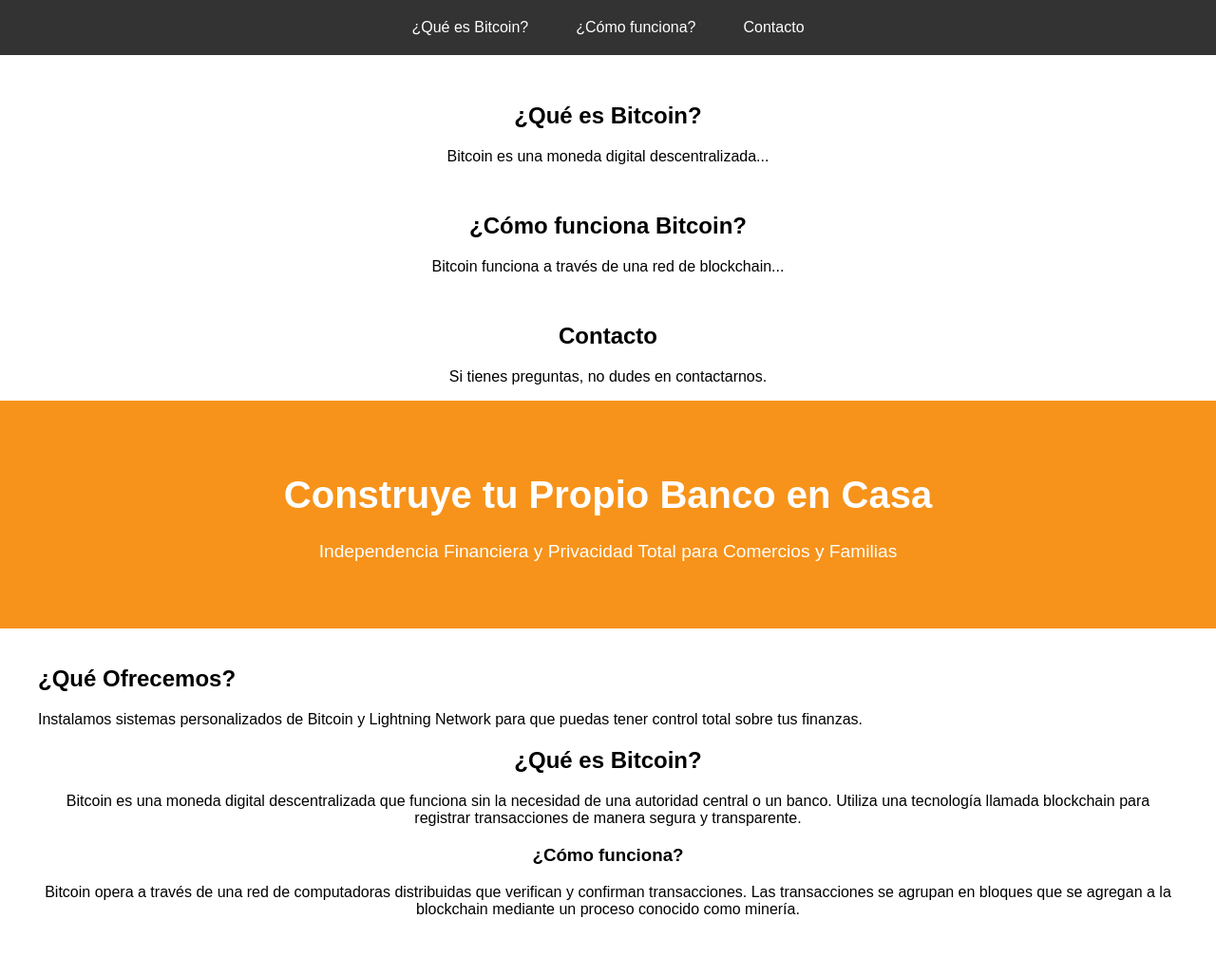
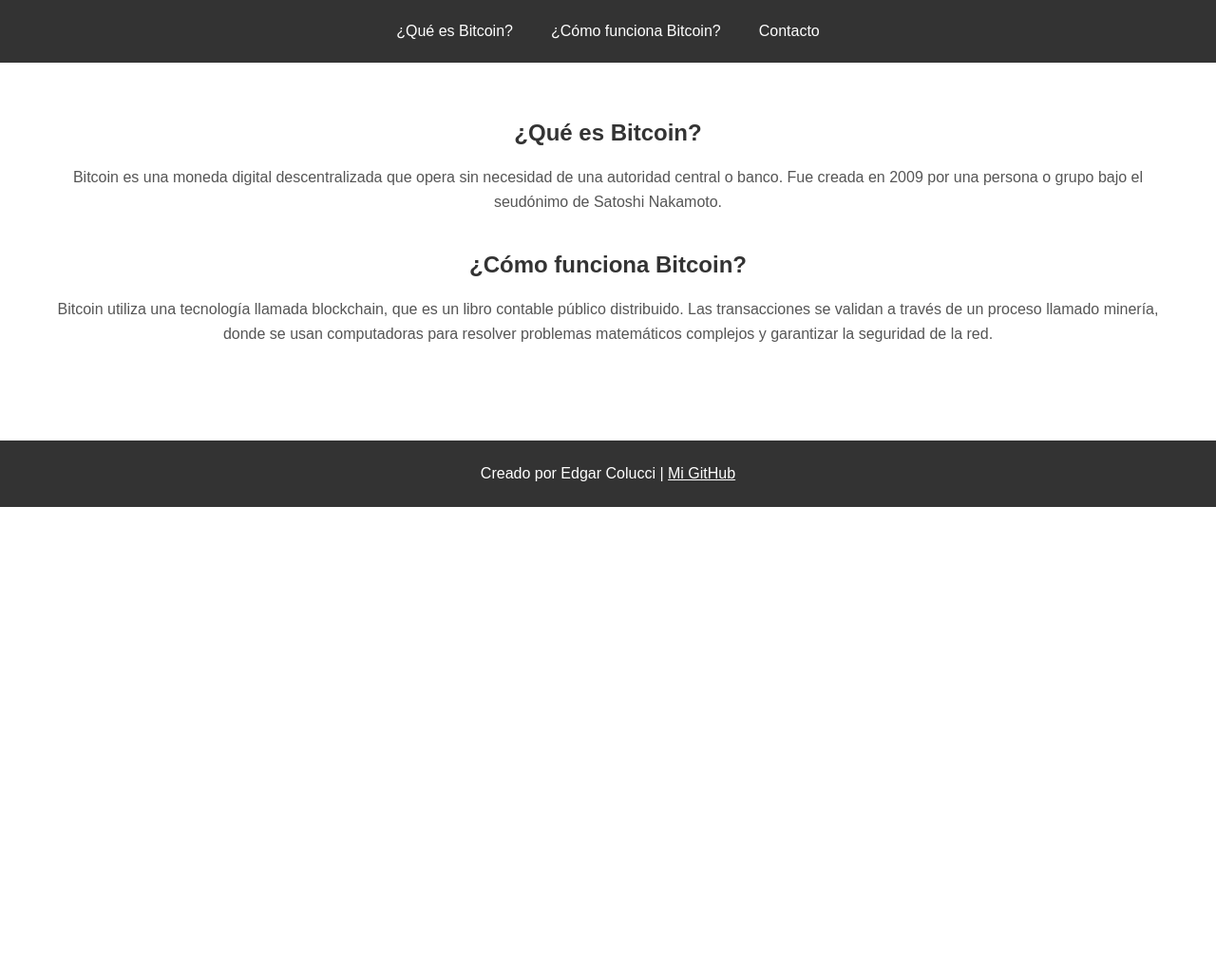
Before and after one commit to edgarcolucci/Btc-lightning-informacion, a plain HTML site: page index.html in a window 1280 px wide. Shown: the whole page at 95% size. After the commit the page ends 800 px from the top, so only its background shows below. Drawn offline with Linux system fonts and the light colour scheme.

Commit message:
Update index.html

```diff
--- a/index.html
+++ b/index.html
@@ -3,113 +3,90 @@
 <head>
   <meta charset="UTF-8">
   <meta name="viewport" content="width=device-width, initial-scale=1.0">
-    <title>hola Construye tu Propio Banco en Casa</title>
+  <title>Bitcoin Información</title>
   <style>
-        /* Estilos básicos */
     body {
       font-family: Arial, sans-serif;
       margin: 0;
       padding: 0;
     }
-        .hero {
-            background-color: #f7931a;
-            color: white;
-            text-align: center;
-            padding: 50px 20px;
-        }
-        .hero h1 {
-            font-size: 2.5em;
-        }
-        .hero p {
-            font-size: 1.2em;
-        }
-        .container {
-            max-width: 1200px;
-            margin: auto;
-            padding: 20px;
-        }
-        .section {
-            margin-bottom: 40px;
-        }
-    </style>
-</head>
-    <!DOCTYPE html>
-<html lang="es">
-<head>
-  <meta charset="UTF-8">
-  <meta name="viewport" content="width=device-width, initial-scale=1.0">
-  <title>Mi Página Bitcoin</title>
-  <style>
-    /* Estilo para el menú */
+
+    /* Estilo del menú */
     .navbar {
       display: flex;
       justify-content: center;
       background-color: #333;
-      padding: 10px;
-      position: sticky;
-      top: 0;
-      z-index: 1000;
+      padding: 10px 0;
     }
 
     .navbar a {
       color: white;
       text-decoration: none;
-      padding: 10px 20px;
-      margin: 0 5px;
-      font-family: Arial, sans-serif;
+      padding: 14px 20px;
+      text-align: center;
     }
 
     .navbar a:hover {
       background-color: #575757;
-      border-radius: 5px;
+      color: white;
+    }
+
+    /* Contenido centrado */
+    .content {
+      text-align: center;
+      padding: 20px;
+    }
+
+    .section {
+      margin: 40px 20px;
+    }
+
+    .section h1 {
+      color: #333;
+    }
+
+    .section p {
+      color: #555;
+      line-height: 1.6;
+    }
+
+    footer {
+      background-color: #333;
+      color: white;
+      text-align: center;
+      padding: 10px 0;
+      margin-top: 40px;
     }
   </style>
 </head>
 <body>
-  <!-- Menú de navegación -->
+  <!-- Menú superior -->
   <div class="navbar">
     <a href="#que-es-bitcoin">¿Qué es Bitcoin?</a>
-    <a href="#como-funciona">¿Cómo funciona?</a>
+    <a href="#como-funciona">¿Cómo funciona Bitcoin?</a>
     <a href="#contacto">Contacto</a>
   </div>
 
-  <!-- Contenido de la página -->
-  <section id="que-es-bitcoin" style="text-align: center; margin-top: 50px;">
+  <!-- Contenido -->
+  <div class="content">
+    <section id="que-es-bitcoin" class="section">
       <h1>¿Qué es Bitcoin?</h1>
-    <p>Bitcoin es una moneda digital descentralizada...</p>
+      <p>
+        Bitcoin es una moneda digital descentralizada que opera sin necesidad de una autoridad central o banco. Fue creada en 2009 por una persona o grupo bajo el seudónimo de Satoshi Nakamoto.
+      </p>
     </section>
 
-  <section id="como-funciona" style="text-align: center; margin-top: 50px;">
+    <section id="como-funciona" class="section">
       <h1>¿Cómo funciona Bitcoin?</h1>
-    <p>Bitcoin funciona a través de una red de blockchain...</p>
+      <p>
+        Bitcoin utiliza una tecnología llamada blockchain, que es un libro contable público distribuido. Las transacciones se validan a través de un proceso llamado minería, donde se usan computadoras para resolver problemas matemáticos complejos y garantizar la seguridad de la red.
+      </p>
     </section>
+  </div>
 
-  <section id="contacto" style="text-align: center; margin-top: 50px;">
-    <h1>Contacto</h1>
-    <p>Si tienes preguntas, no dudes en contactarnos.</p>
-  </section>
+  <!-- Pie de página -->
+  <footer id="contacto">
+    <p>Creado por Edgar Colucci | <a href="https://github.com/edgarcolucci" style="color: white;">Mi GitHub</a></p>
+  </footer>
 </body>
 </html>
-<body>
-    <header class="hero">
-        <h1>Construye tu Propio Banco en Casa</h1>
-        <p>Independencia Financiera y Privacidad Total para Comercios y Familias</p>
-    </header>
-    <main class="container">
-        <section class="section">
-            <h2>¿Qué Ofrecemos?</h2>
-            <p>Instalamos sistemas personalizados de Bitcoin y Lightning Network para que puedas tener control total sobre tus finanzas.</p>
-       <section style="text-align: center;">
-  <h2>¿Qué es Bitcoin?</h2>
-  <p>
-    Bitcoin es una moneda digital descentralizada que funciona sin la necesidad de una autoridad central
-    o un banco. Utiliza una tecnología llamada blockchain para registrar transacciones de manera segura
-    y transparente.
-  </p>
-  <h3>¿Cómo funciona?</h3>
-  <p>
-    Bitcoin opera a través de una red de computadoras distribuidas que verifican y confirman transacciones.
-    Las transacciones se agrupan en bloques que se agregan a la blockchain mediante un proceso conocido
-    como minería.
-  </p>
-</section>
```
Lines whose indentation alone changed are shown as unchanged.
